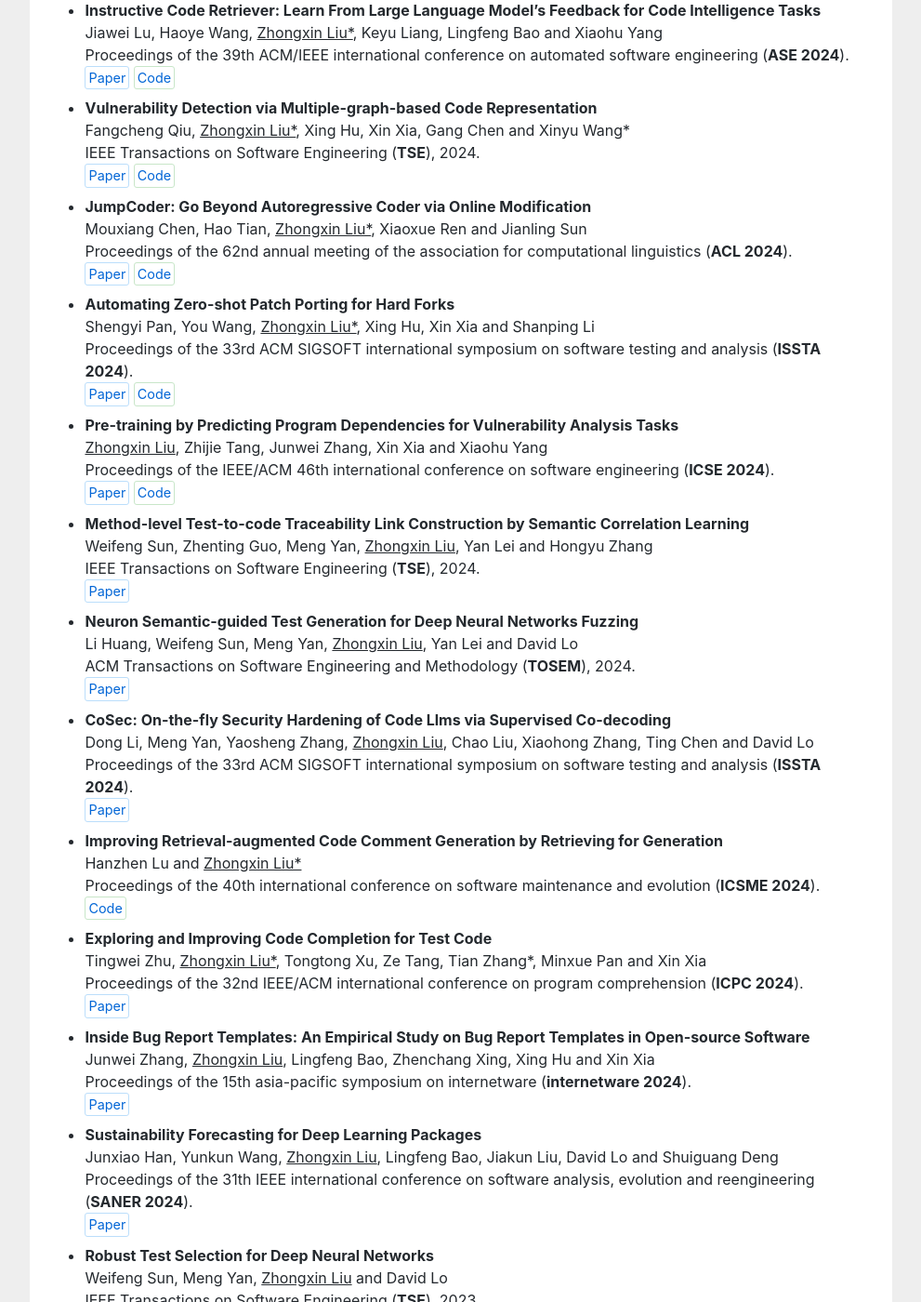
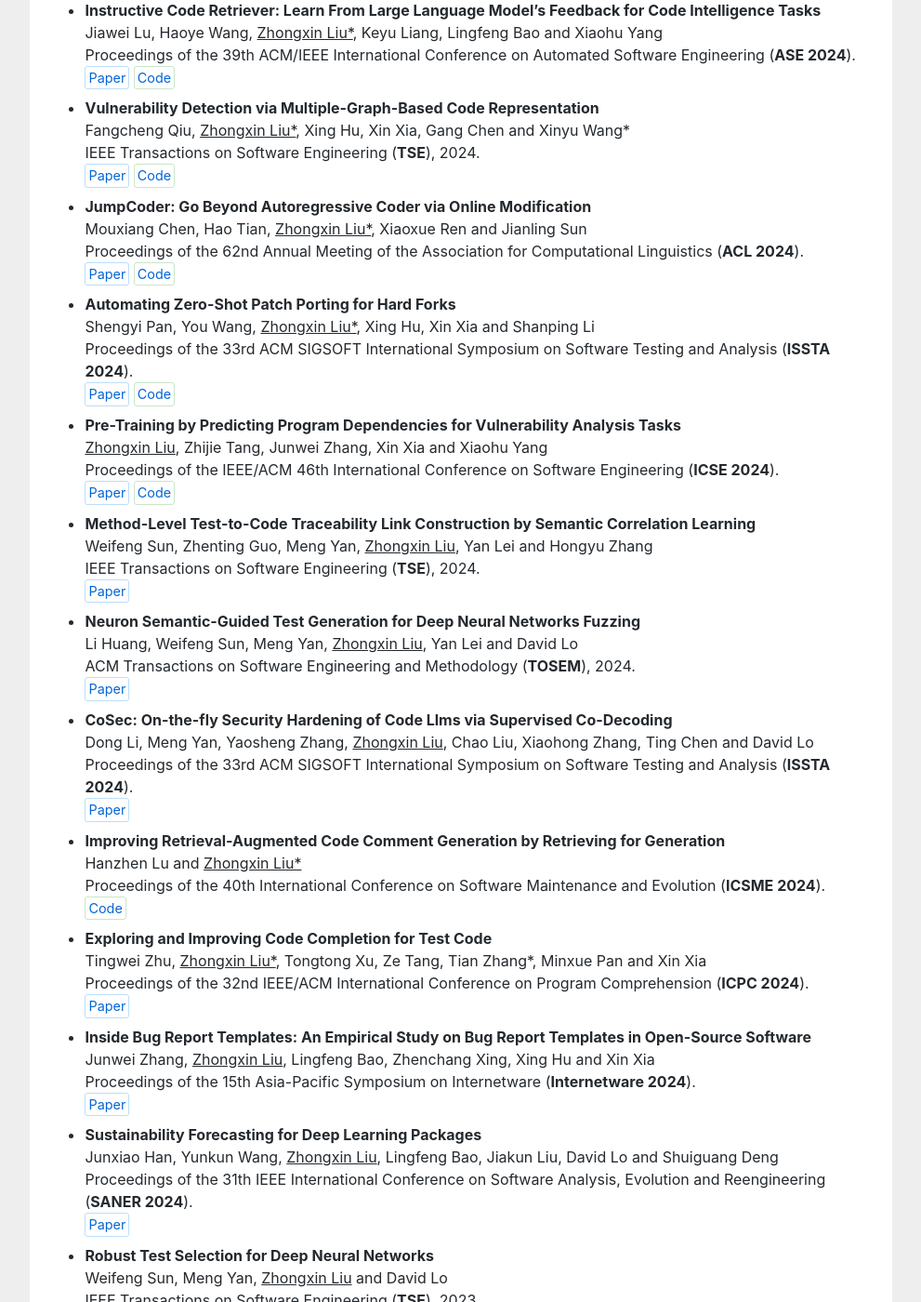
Before and after one commit to zhongxin-liu/zhongxin-liu.github.io, a Jekyll site: the page index.html, which Jekyll copies as it is, in a window 1280 px wide and 1400 px high, scrolled down 997 px. Shown: the whole window at 93% size, without its empty margins (144-1135 px from the left). Built offline with Jekyll 4.4.1, drawn with Linux system fonts in a browser that asks for light colours; some of the changed text lies outside the part shown.

Commit message:
update the year

```diff
--- a/index.html
+++ b/index.html
@@ -104,70 +104,70 @@
 <li>
 <b>JumpCoder: Go Beyond Autoregressive Coder via Online Modification</b><br>
 Mouxiang Chen, Hao Tian, <u>Zhongxin Liu*</u>, Xiaoxue Ren and Jianling Sun<br>
-Proceedings of the 62nd annual meeting of the association for computational linguistics (<b>ACL 2024</b>).
+Proceedings of the 62nd Annual Meeting of the Association for Computational Linguistics (<b>ACL 2024</b>).
 <br>
 <a href="https://doi.org/10.18653/v1/2024.acl-long.619" target="_blank" class="publication-link paper-link">Paper</a> <a href="https://github.com/Keytoyze/JumpCoder" target="_blank" class="publication-link code-link">Code</a><br>
 </li>
 <li>
-<b>Automating Zero-shot Patch Porting for Hard Forks</b><br>
+<b>Automating Zero-Shot Patch Porting for Hard Forks</b><br>
 Shengyi Pan, You Wang, <u>Zhongxin Liu*</u>, Xing Hu, Xin Xia and Shanping Li<br>
-Proceedings of the 33rd ACM SIGSOFT international symposium on software testing and analysis (<b>ISSTA 2024</b>).
+Proceedings of the 33rd ACM SIGSOFT International Symposium on Software Testing and Analysis (<b>ISSTA 2024</b>).
 <br>
 <a href="https://doi.org/10.1145/3650212.3652134" target="_blank" class="publication-link paper-link">Paper</a> <a href="https://github.com/ZJU-CTAG/PPatHF" target="_blank" class="publication-link code-link">Code</a><br>
 </li>
 <li>
-<b>Pre-training by Predicting Program Dependencies for Vulnerability Analysis Tasks</b><br>
+<b>Pre-Training by Predicting Program Dependencies for Vulnerability Analysis Tasks</b><br>
 <u>Zhongxin Liu</u>, Zhijie Tang, Junwei Zhang, Xin Xia and Xiaohu Yang<br>
-Proceedings of the IEEE/ACM 46th international conference on software engineering (<b>ICSE 2024</b>).
+Proceedings of the IEEE/ACM 46th International Conference on Software Engineering (<b>ICSE 2024</b>).
 <br>
 <a href="https://doi.org/10.1145/3597503.3639142" target="_blank" class="publication-link paper-link">Paper</a> <a href="https://github.com/ZJU-CTAG/PDBERT" target="_blank" class="publication-link code-link">Code</a><br>
 </li>
 <li>
-<b>Method-level Test-to-code Traceability Link Construction by Semantic Correlation Learning</b><br>
+<b>Method-Level Test-to-Code Traceability Link Construction by Semantic Correlation Learning</b><br>
 Weifeng Sun, Zhenting Guo, Meng Yan, <u>Zhongxin Liu</u>, Yan Lei and Hongyu Zhang<br>
 IEEE Transactions on Software Engineering (<b>TSE</b>), 2024.
 <br>
 <a href="https://doi.org/10.1109/tse.2024.3449917/mm1" target="_blank" class="publication-link paper-link">Paper</a><br>
 </li>
 <li>
-<b>Neuron Semantic-guided Test Generation for Deep Neural Networks Fuzzing</b><br>
+<b>Neuron Semantic-Guided Test Generation for Deep Neural Networks Fuzzing</b><br>
 Li Huang, Weifeng Sun, Meng Yan, <u>Zhongxin Liu</u>, Yan Lei and David Lo<br>
 ACM Transactions on Software Engineering and Methodology (<b>TOSEM</b>), 2024.
 <br>
 <a href="https://doi.org/10.1145/3688835" target="_blank" class="publication-link paper-link">Paper</a><br>
 </li>
 <li>
-<b>CoSec: On-the-fly Security Hardening of Code Llms via Supervised Co-decoding</b><br>
+<b>CoSec: On-the-fly Security Hardening of Code Llms via Supervised Co-Decoding</b><br>
 Dong Li, Meng Yan, Yaosheng Zhang, <u>Zhongxin Liu</u>, Chao Liu, Xiaohong Zhang, Ting Chen and David Lo<br>
-Proceedings of the 33rd ACM SIGSOFT international symposium on software testing and analysis (<b>ISSTA 2024</b>).
+Proceedings of the 33rd ACM SIGSOFT International Symposium on Software Testing and Analysis (<b>ISSTA 2024</b>).
 <br>
 <a href="https://doi.org/10.1145/3650212.3680371" target="_blank" class="publication-link paper-link">Paper</a><br>
 </li>
 <li>
-<b>Improving Retrieval-augmented Code Comment Generation by Retrieving for Generation</b><br>
+<b>Improving Retrieval-Augmented Code Comment Generation by Retrieving for Generation</b><br>
 Hanzhen Lu and <u>Zhongxin Liu*</u><br>
-Proceedings of the 40th international conference on software maintenance and evolution (<b>ICSME 2024</b>).
+Proceedings of the 40th International Conference on Software Maintenance and Evolution (<b>ICSME 2024</b>).
 <br>
 <a href="https://github.com/HanzhenLu/JointCom" target="_blank" class="publication-link code-link">Code</a><br>
 </li>
 <li>
 <b>Exploring and Improving Code Completion for Test Code</b><br>
 Tingwei Zhu, <u>Zhongxin Liu*</u>, Tongtong Xu, Ze Tang, Tian Zhang*, Minxue Pan and Xin Xia<br>
-Proceedings of the 32nd IEEE/ACM international conference on program comprehension (<b>ICPC 2024</b>).
+Proceedings of the 32nd IEEE/ACM International Conference on Program Comprehension (<b>ICPC 2024</b>).
 <br>
 <a href="https://doi.org/10.1145/3643916.3644421" target="_blank" class="publication-link paper-link">Paper</a><br>
 </li>
 <li>
-<b>Inside Bug Report Templates: An Empirical Study on Bug Report Templates in Open-source Software</b><br>
+<b>Inside Bug Report Templates: An Empirical Study on Bug Report Templates in Open-Source Software</b><br>
 Junwei Zhang, <u>Zhongxin Liu</u>, Lingfeng Bao, Zhenchang Xing, Xing Hu and Xin Xia<br>
-Proceedings of the 15th asia-pacific symposium on internetware (<b>internetware 2024</b>).
+Proceedings of the 15th Asia-Pacific Symposium on Internetware (<b>Internetware 2024</b>).
 <br>
 <a href="https://doi.org/10.1145/3671016.3671401" target="_blank" class="publication-link paper-link">Paper</a><br>
 </li>
 <li>
 <b>Sustainability Forecasting for Deep Learning Packages</b><br>
 Junxiao Han, Yunkun Wang, <u>Zhongxin Liu</u>, Lingfeng Bao, Jiakun Liu, David Lo and Shuiguang Deng<br>
-Proceedings of the 31th IEEE international conference on software analysis, evolution and reengineering (<b>SANER 2024</b>).
+Proceedings of the 31th IEEE International Conference on Software Analysis, Evolution and Reengineering (<b>SANER 2024</b>).
 <br>
 <a href="https://doi.org/10.1109/saner60148.2024.00106" target="_blank" class="publication-link paper-link">Paper</a><br>
 </li>
@@ -179,51 +179,51 @@
 <a href="https://doi.org/10.1109/TSE.2023.3330982" target="_blank" class="publication-link paper-link">Paper</a><br>
 </li>
 <li>
-<b>Identify and Update Test Cases When Production Code Changes: A Transformer-based Approach</b><br>
+<b>Identify and Update Test Cases When Production Code Changes: A Transformer-Based Approach</b><br>
 Xing Hu, Zhuang Liu, Xin Xia, <u>Zhongxin Liu</u>, Tongtong Xu and Xiaohu Yang<br>
-Proceedings of the 38th IEEE/ACM international conference on automated software engineering (<b>ASE 2023</b>).
+Proceedings of the 38th IEEE/ACM International Conference on Automated Software Engineering (<b>ASE 2023</b>).
 <br>
 <a href="https://doi.org/10.1109/ase56229.2023.00165" target="_blank" class="publication-link paper-link">Paper</a><br>
 </li>
 <li>
-<b>Revisiting the Identification of the Co-evolution of Production and Test Code</b><br>
+<b>Revisiting the Identification of the Co-Evolution of Production and Test Code</b><br>
 Weifeng Sun, Meng Yan, <u>Zhongxin Liu</u>, Xin Xia, Yan Lei and David Lo<br>
 ACM Transactions on Software Engineering and Methodology (<b>TOSEM</b>), 2023.
 <br>
 <a href="https://doi.org/10.1145/3607183" target="_blank" class="publication-link paper-link">Paper</a><br>
 </li>
 <li>
-<b>Vulnerability Detection by Learning From Syntax-based Execution Paths of Code</b><br>
+<b>Vulnerability Detection by Learning From Syntax-Based Execution Paths of Code</b><br>
 Junwei Zhang, <u>Zhongxin Liu*</u>, Xing Hu, Xin Xia and Shanping Li<br>
 IEEE Transactions on Software Engineering (<b>TSE</b>), 2023.
 <br>
 <a href="https://doi.org/10.1109/tse.2023.3286586" target="_blank" class="publication-link paper-link">Paper</a><br>
 </li>
 <li>
-<b>CCT5: A Code-change-oriented Pre-trained Model</b><br>
+<b>CCT5: A Code-Change-Oriented Pre-Trained Model</b><br>
 Bo Lin, Shangwen Wang, <u>Zhongxin Liu</u>, Yepang Liu, Xin Xia and Xiaoguang Mao<br>
-Proceedings of the 31st ACM joint european software engineering conference and symposium on the foundations of software engineering (<b>ESEC/FSE 2023</b>).
+Proceedings of the 31st ACM Joint European Software Engineering Conference and Symposium on the Foundations of Software Engineering (<b>ESEC/FSE 2023</b>).
 <br>
 <a href="https://doi.org/10.1145/3611643.3616339" target="_blank" class="publication-link paper-link">Paper</a><br>
 </li>
 <li>
 <b>Towards More Realistic Evaluation for Neural Test Oracle Generation</b><br>
 <u>Zhongxin Liu</u>, Kui Liu, Xin Xia and Xiaohu Yang<br>
-Proceedings of the 32nd ACM SIGSOFT international symposium on software testing and analysis (<b>ISSTA 2023</b>).
+Proceedings of the 32nd ACM SIGSOFT International Symposium on Software Testing and Analysis (<b>ISSTA 2023</b>).
 <br>
 <a href="https://doi.org/10.1145/3597926.3598080" target="_blank" class="publication-link paper-link">Paper</a> <a href="https://github.com/Tbabm/TEval-plus" target="_blank" class="publication-link code-link">Code</a><br>
 </li>
 <li>
-<b>CCRep: Learning Code Change Representations via Pre-trained Code Model and Query Back</b><br>
+<b>CCRep: Learning Code Change Representations via Pre-Trained Code Model and Query Back</b><br>
 <u>Zhongxin Liu</u>, Zhijie Tang, Xin Xia and Xiaohu Yang<br>
-Proceedings of the 45th international conference on software engineering (<b>ICSE 2023</b>).
+Proceedings of the 45th International Conference on Software Engineering (<b>ICSE 2023</b>).
 <br>
 <a href="https://doi.org/10.1109/icse48619.2023.00014" target="_blank" class="publication-link paper-link">Paper</a> <a href="https://github.com/ZJU-CTAG/CCRep" target="_blank" class="publication-link code-link">Code</a><br>
 </li>
 <li>
 <b>Improving Code Refinement for Code Review via Input Reconstruction and Ensemble Learning</b><br>
 Jiawei Lu, Zhijie Tang and <u>Zhongxin Liu*</u><br>
-Proceedings of the 30th asia-pacific software engineering conference (<b>APSEC 2023</b>).
+Proceedings of the 30th Asia-Pacific Software Engineering Conference (<b>APSEC 2023</b>).
 [<span class="red">Distinguished Paper Award</span> 🏆]
 <br>
 <a href="https://doi.org/10.1109/apsec60848.2023.00026" target="_blank" class="publication-link paper-link">Paper</a><br>
@@ -231,7 +231,7 @@
 <li>
 <b>Investigating and Improving Log Parsing in Practice</b><br>
 Ying Fu, Meng Yan, Jian Xu, Jianguo Li, <u>Zhongxin Liu</u>, Xiaohong Zhang and Dan Yang<br>
-Proceedings of the 30th ACM joint european software engineering conference and symposium on the foundations of software engineering (<b>ESEC/FSE 2022</b>).
+Proceedings of the 30th ACM Joint European Software Engineering Conference and Symposium on the Foundations of Software Engineering (<b>ESEC/FSE 2022</b>).
  Industry Track.
 <br>
 <a href="https://doi.org/10.1145/3540250.3558947" target="_blank" class="publication-link paper-link">Paper</a><br>
@@ -253,12 +253,12 @@
 <li>
 <b>Parameter Description Generation With the Code Parameter Flow</b><br>
 Qiuyuan Chen, Zezhou Yang, <u>Zhongxin Liu*</u>, Shanping Li and Cuiyun Gao<br>
-Proceedings of the 22nd IEEE international conference on software quality, reliability, and security (<b>QRS 2022</b>).
+Proceedings of the 22nd IEEE International Conference on Software Quality, Reliability, and Security (<b>QRS 2022</b>).
 <br>
 <a href="https://doi.org/10.1109/QRS57517.2022.00093" target="_blank" class="publication-link paper-link">Paper</a><br>
 </li>
 <li>
-<b>Just-in-time Obsolete Comment Detection and Update</b><br>
+<b>Just-in-Time Obsolete Comment Detection and Update</b><br>
 <u>Zhongxin Liu</u>, Xin Xia, David Lo, Meng Yan and Shanping Li<br>
 IEEE Transactions on Software Engineering (<b>TSE</b>), 2021.
 <br>
@@ -281,26 +281,26 @@
 <li>
 <b>Plot2API: Recommending Graphic API From Plot via Semantic Parsing Guided Neural Network</b><br>
 Zeyu Wang, Sheng Huang, <u>Zhongxin Liu</u>, Meng Yan, Xin Xia, Bei Wang and Dan Yang<br>
-Proceedings of the 28th IEEE international conference on software analysis, evolution and reengineering (<b>SANER 2021</b>).
+Proceedings of the 28th IEEE International Conference on Software Analysis, Evolution and Reengineering (<b>SANER 2021</b>).
 <br>
 <a href="https://doi.org/10.1109/SANER50967.2021.00049" target="_blank" class="publication-link paper-link">Paper</a><br>
 </li>
 <li>
 <b>Quality Assurance for Automated Commit Message Generation</b><br>
 Bei Wang, Meng Yan, <u>Zhongxin Liu</u>, Ling Xu, Xin Xia, Xiaohong Zhang and Dan Yang<br>
-Proceedings of the 28th IEEE international conference on software analysis, evolution and reengineering (<b>SANER 2021</b>).
+Proceedings of the 28th IEEE International Conference on Software Analysis, Evolution and Reengineering (<b>SANER 2021</b>).
 <br>
 <a href="https://doi.org/10.1109/SANER50967.2021.00032" target="_blank" class="publication-link paper-link">Paper</a><br>
 </li>
 <li>
-<b>Sequence-to-sequence Learning for Automated Software Artifact Generation</b><br>
+<b>Sequence-to-Sequence Learning for Automated Software Artifact Generation</b><br>
 <u>Zhongxin Liu</u>, Xin Xia and David Lo<br>
-Artificial intelligence methods for software engineering, 2021.
+Artificial Intelligence Methods for Software Engineering, 2021.
 <br>
 <a href="https://doi.org/10.1142/9789811239922_0005" target="_blank" class="publication-link paper-link">Paper</a><br>
 </li>
 <li>
-<b>Automating Just-in-time Comment Updating</b><br>
+<b>Automating Just-in-Time Comment Updating</b><br>
 <u>Zhongxin Liu</u>, Xin Xia, Meng Yan and Shanping Li<br>
 Proceedings of the 35th IEEE/ACM International Conference on Automated Software Engineering (<b>ASE 2020</b>).
 [<span class="red">ACM SIGSOFT Distinguished Paper Award</span> 🏆]
@@ -330,7 +330,7 @@
 <a href="https://doi.org/10.1007/s10515-019-00254-6" target="_blank" class="publication-link paper-link">Paper</a><br>
 </li>
 <li>
-<b>Neural-machine-translation-based Commit Message Generation: How Far Are We?</b><br>
+<b>Neural-Machine-Translation-Based Commit Message Generation: How Far Are We?</b><br>
 <u>Zhongxin Liu</u>, Xin Xia, Ahmed E. Hassan, David Lo, Zhenchang Xing and Xinyu Wang<br>
 Proceedings of the 33rd ACM/IEEE International Conference on Automated Software Engineering (<b>ASE 2018</b>).
 [<span class="red">ACM SIGSOFT Distinguished Paper Award</span> 🏆]
--- a/metadata/pub2.bib
+++ b/metadata/pub2.bib
@@ -1,8 +1,8 @@
-@article{fan2024exploringc,
+@article{fan2025exploringc,
   title        = {Exploring the Capabilities of LLMs for Code Change Related Tasks},
-  shorttitle   = {TOSEM 2024b},
+  shorttitle   = {TOSEM 2025b},
   author       = {Fan, Lishui and Liu, Jiakun and {\textbf{Zhongxin Liu*}} and Lo, David and Xia, Xin and Li, Shanping},
-  date         = {2024},
+  date         = {2025},
   journaltitle = {ACM Transactions on Software Engineering and Methodology (TOSEM)},
   url          = {https://github.com/ZJU-CTAG/CodeChange},
   doi          = {10.48550/arXiv.2407.02824}
```
Also changed, not shown: other parts of index.html (+4 -4 lines).
